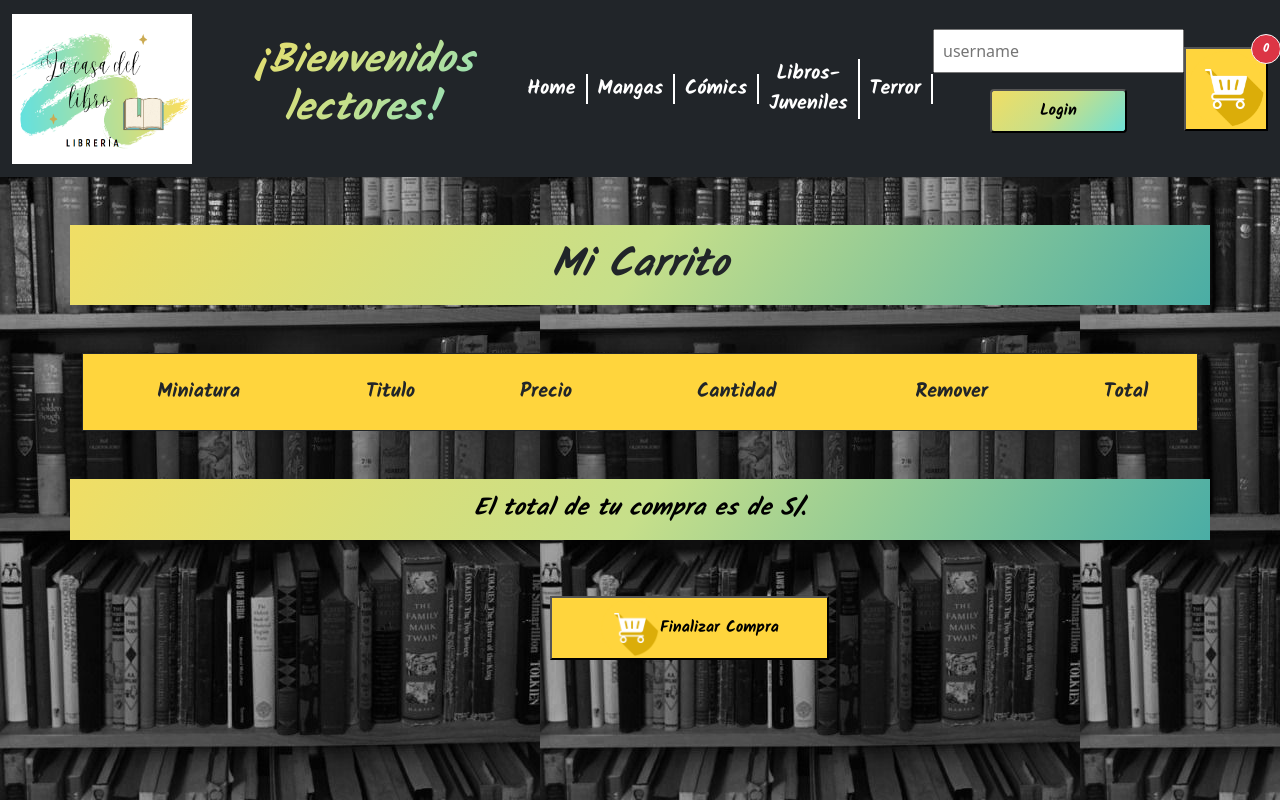
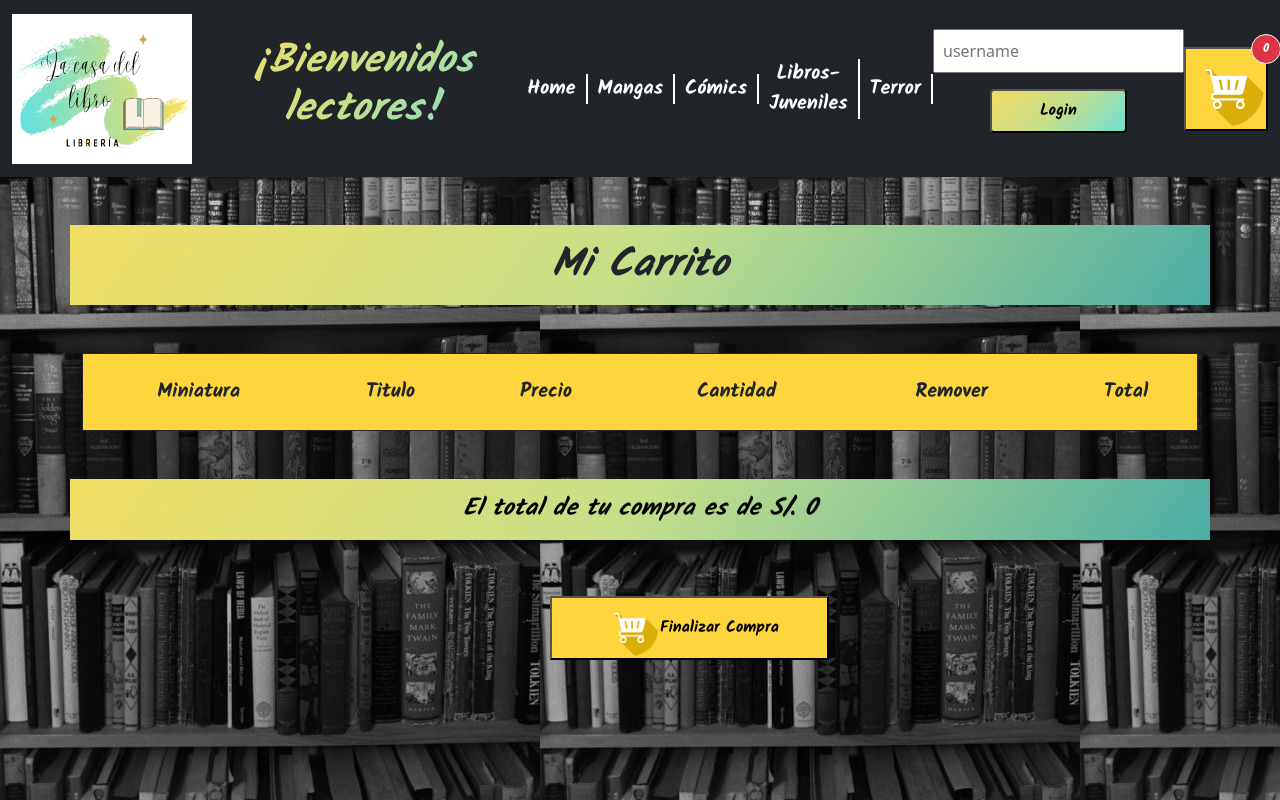
Before and after one commit to Allison1717/Proyecto-React, a React (Create React App) app: page /carroCompra in a window 1280 px wide. Built offline with nearby package versions, Linux system fonts and the light colour scheme.

Commit message:
PROYECTO FINAL

```diff
--- a/src/componentes/cartContainer/cartContainer.jsx
+++ b/src/componentes/cartContainer/cartContainer.jsx
@@ -9,7 +9,7 @@ import "./cart.css";
 import CartForm from "./CartForm";
 
 function CartContainer() {
-  const { cart } = useContext(cartContext);
+  const { cart, totalPrice, removeItem } = useContext(cartContext);
   const [orderId, setOrderId] = useState(null);
   const navigateTo = useNavigate();
 
@@ -74,7 +74,7 @@ function CartContainer() {
               <td>S/. {item.price}</td>
               <td>{item.count}</td>
               <td>
-                <button onClick={item.removeItem}>
+                <button onClick={removeItem()}>
                   <img
                     src="/assets/boton-eliminar.png"
                     alt=""
@@ -92,7 +92,7 @@ function CartContainer() {
       </div>
 
       <div className="cartList_detail bg-color container mt-5">
-        <h4 className="p-3">El total de tu compra es de S/. {}</h4>
+        <h4 className="p-3">El total de tu compra es de S/. {totalPrice()}</h4>
       </div>
 
         <button class="bg px-5 buttonFC my-5" onTouch={handleCheckout}>
--- a/src/componentes/itemDetailContainer/ItemDetailContainer.jsx
+++ b/src/componentes/itemDetailContainer/ItemDetailContainer.jsx
@@ -6,7 +6,7 @@ import { cartContext } from "../../storage/cartContext";
 import ItemCount from "../itemCount/ItemCount";
 import "./itemdetail.css";
 import { db } from "../../services/firebase";
-import { warning } from "@remix-run/router";
+//import { warning } from "@remix-run/router";
 
 function ItemDetailContainer() {
   const [libros, setLibros] = useState([]);
--- a/src/storage/cartContext.jsx
+++ b/src/storage/cartContext.jsx
@@ -19,7 +19,7 @@ const getTotalQuantity = () =>{
     let accu = 0
 
     cart.forEach(libros =>{
-        accu+=libros.quantity
+        accu+=libros.count
     })
     return accu
 }
@@ -29,7 +29,7 @@ const clearCart = () => setCart([])
 
 const removeItem = (id) => setCart(cart.filter(libros => libros.id !== id))
 
-const totalPrice = () => { return cart.reduce((prev,act) => prev + act.quantity*act.price,0)}
+const totalPrice = () => { return cart.reduce((prev,act) => prev + act.count*act.price,0)}
 
 return(
 
```
